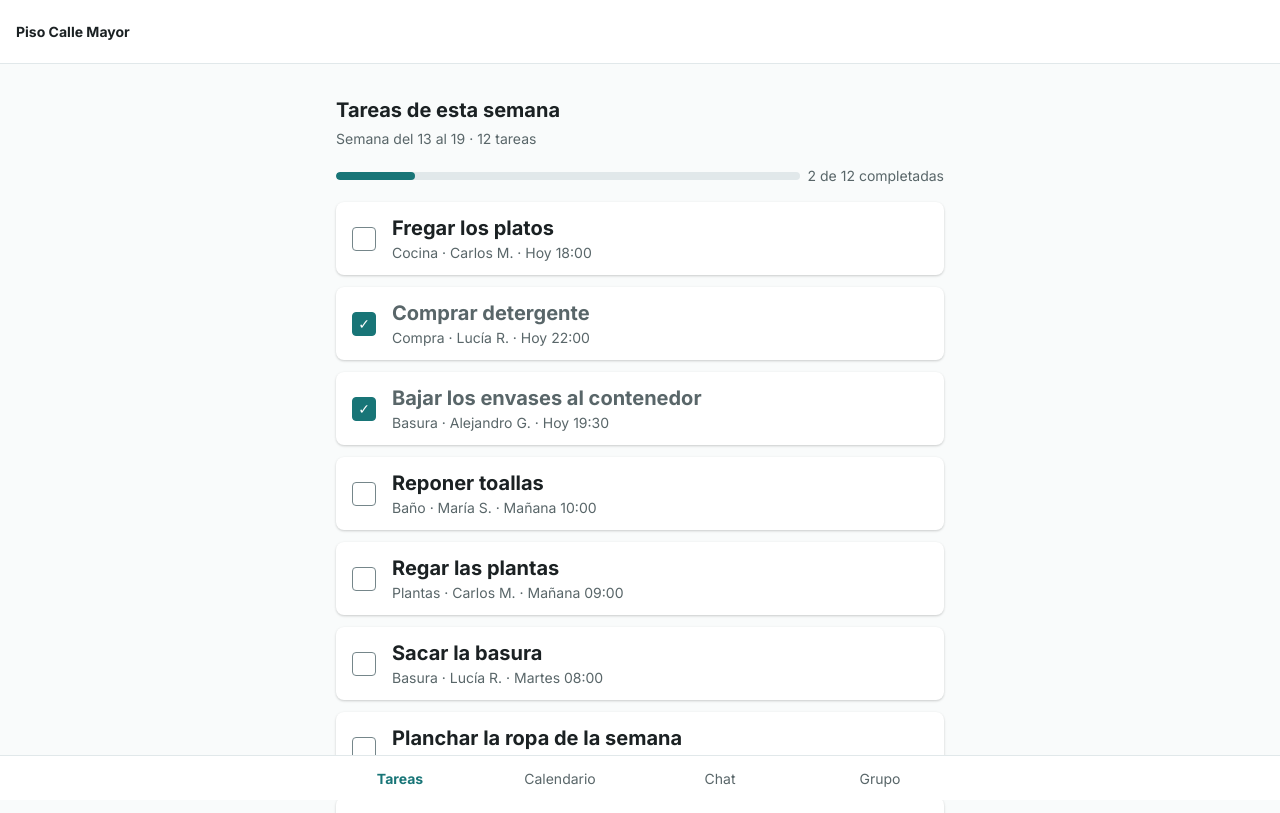
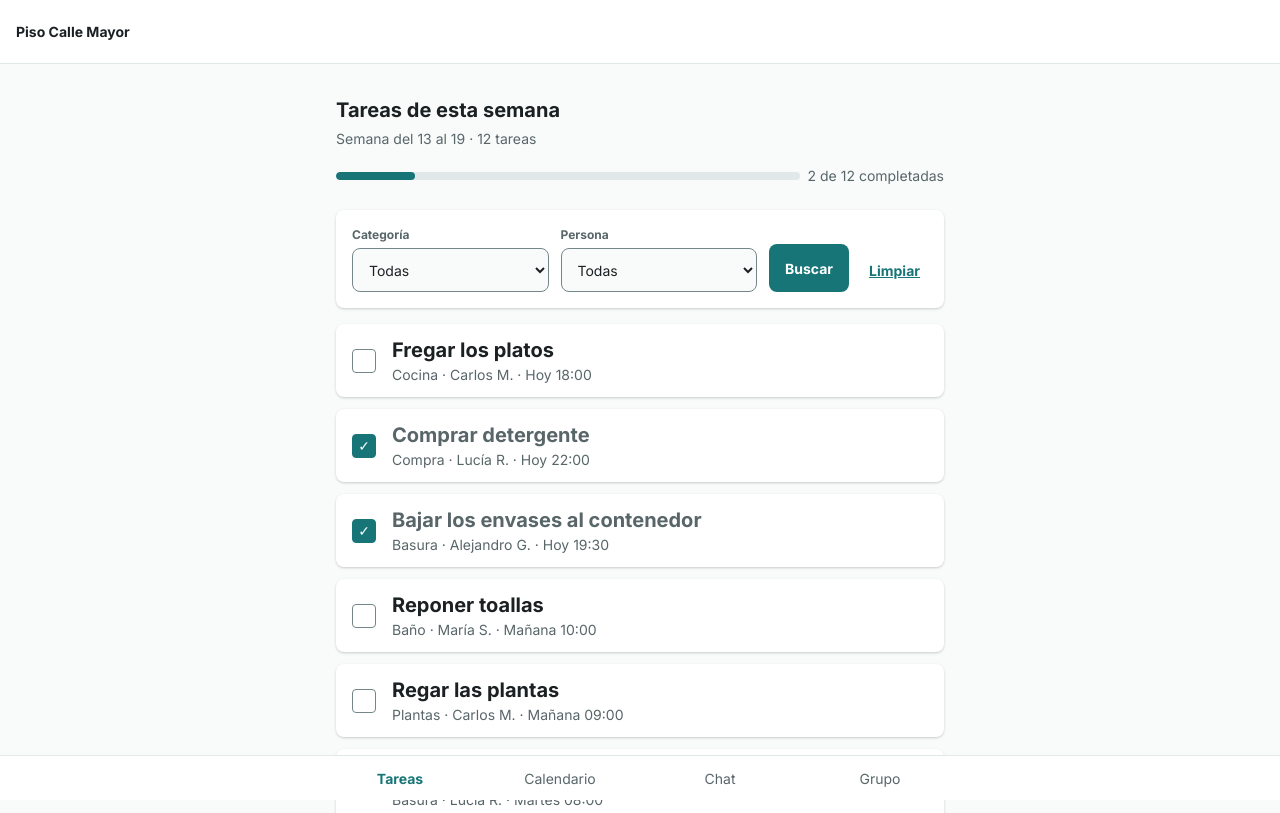
Before and after one commit to apergom/ProyectoDiseno2DAWPisos, a website with bundled scripts: page index.html in a window 1280 px wide. Shown: the top 813 px of the page. Built offline with nearby package versions, Linux system fonts and the light colour scheme.

Commit message:
Buscador de tareas por categoria y persona: formulario en el panel y estilos

```diff
--- a/css/styles.css
+++ b/css/styles.css
@@ -126,6 +126,62 @@ h1 {
   color: var(--color-on-surface-variant);
   font-size: 14px;
   white-space: nowrap;
+}
+
+/* Buscador de tareas */
+
+.filtros {
+  display: flex;
+  flex-wrap: wrap;
+  align-items: flex-end;
+  gap: var(--space-3);
+  margin-top: var(--space-5);
+  padding: var(--space-4);
+  background: var(--color-surface-container);
+  border-radius: var(--radius-8);
+  box-shadow: var(--sombra-1);
+}
+
+.campo {
+  display: flex;
+  flex-direction: column;
+  gap: var(--space-1);
+  flex: 1;
+  min-width: 150px;
+}
+
+.campo label {
+  font-size: 12px;
+  font-weight: 700;
+  color: var(--color-on-surface-variant);
+}
+
+.campo select {
+  min-height: var(--size-touch);
+  padding: 0 var(--space-3);
+  border: 1px solid var(--color-outline);
+  border-radius: var(--radius-8);
+  background: var(--color-surface);
+  color: var(--color-on-surface);
+  font-family: inherit;
+  font-size: 14px;
+}
+
+.filtros__buscar {
+  flex-shrink: 0;
+}
+
+.filtros__limpiar {
+  min-height: var(--size-touch);
+  padding: 0 var(--space-2);
+  background: none;
+  border: none;
+  color: var(--color-primary);
+  font-family: inherit;
+  font-size: 14px;
+  font-weight: 700;
+  text-decoration: underline;
+  cursor: pointer;
 }
 
 /* Listado de tareas */
--- a/index.html
+++ b/index.html
@@ -25,6 +25,23 @@
         <p class="progreso__texto" id="progreso-texto"></p>
       </div>
 
+      <form class="filtros" id="filtros">
+        <div class="campo">
+          <label for="filtro-categoria">Categoría</label>
+          <select id="filtro-categoria" name="categoria">
+            <option value="">Todas</option>
+          </select>
+        </div>
+        <div class="campo">
+          <label for="filtro-persona">Persona</label>
+          <select id="filtro-persona" name="persona">
+            <option value="">Todas</option>
+          </select>
+        </div>
+        <button class="boton filtros__buscar" type="submit">Buscar</button>
+        <button class="filtros__limpiar" id="filtro-limpiar" type="button">Limpiar</button>
+      </form>
+
       <ul class="listado" id="listado"></ul>
 
       <a class="boton" href="nueva-tarea.html">+ Nueva tarea</a>
```
